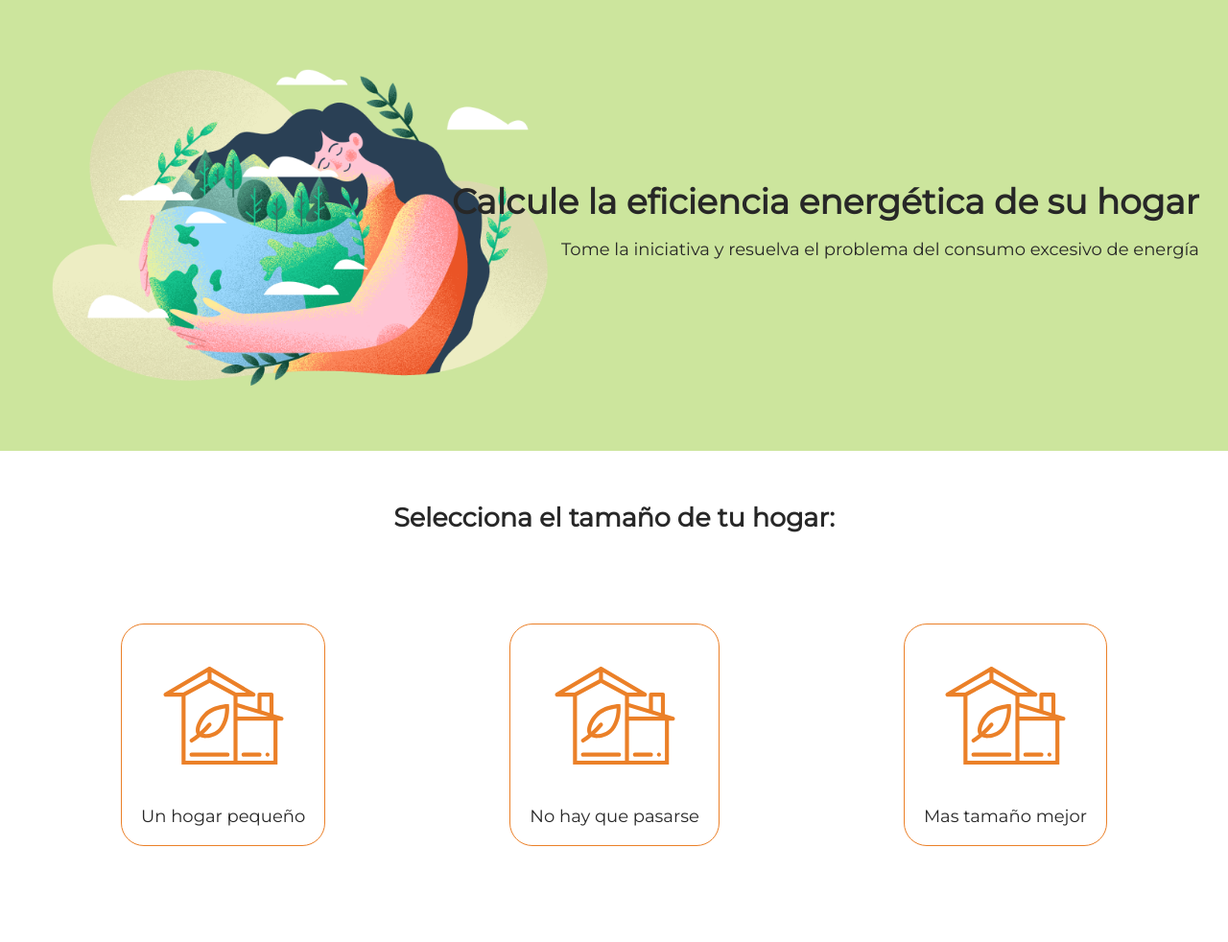
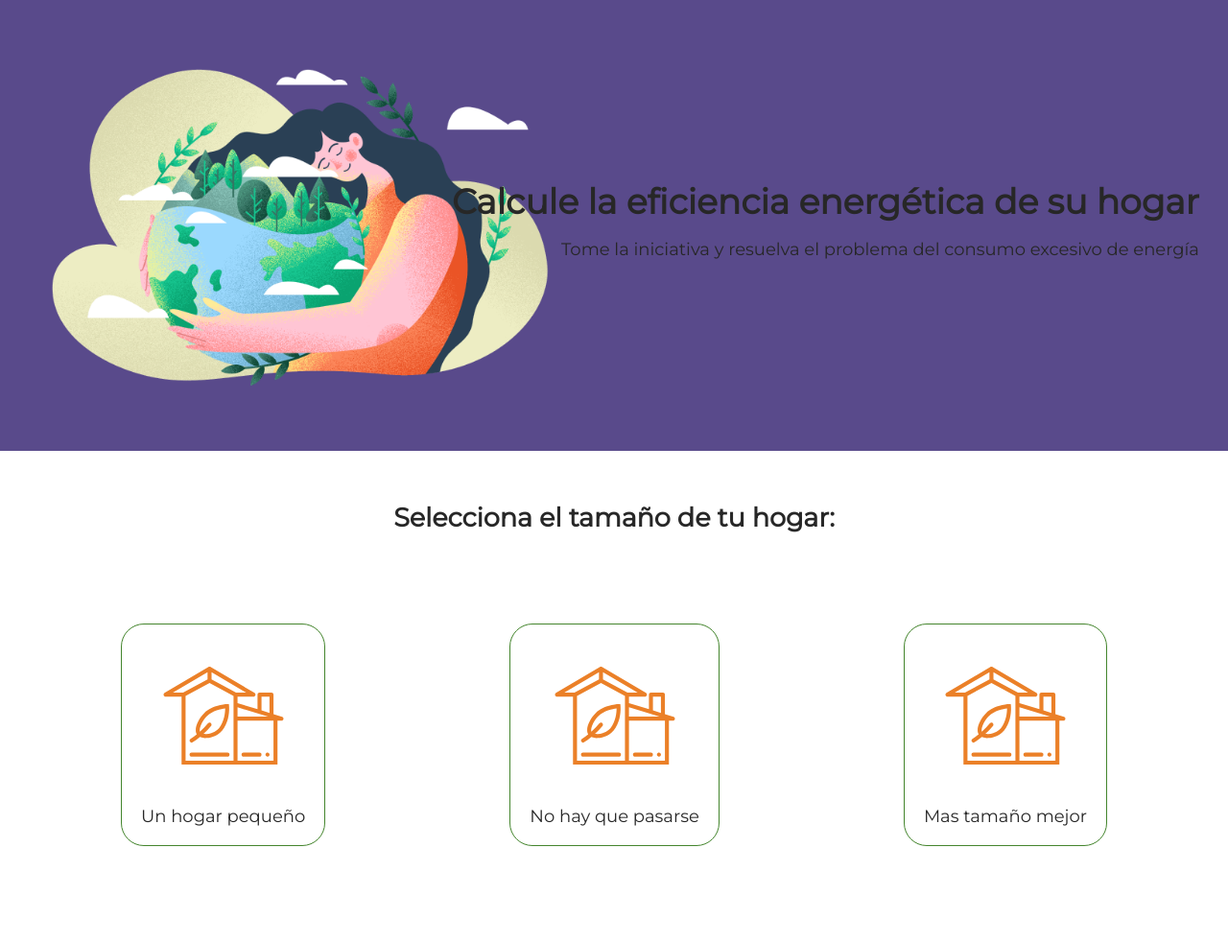
Before and after one commit to CarlosGamer795/M3L2new, a Flask app: page / in a window 1280 px wide. Shown: the whole page at 96% size. Run offline with Flask 3, Linux system fonts and the light colour scheme.

Commit message:
Update style.css

```diff
--- a/static/css/style.css
+++ b/static/css/style.css
@@ -25,7 +25,7 @@ ul {
     background-size: contain;
     background-repeat: no-repeat;
     background-position: left;
-    background-color: #CCE59D;
+    background-color: #594a8b;
     padding: 25vh 30px;
     margin-bottom: 60px;
     display: flex;
@@ -64,7 +64,7 @@ main {
     gap: 20px;
     padding: 20px;
     border-radius: 24px;
-    border: 1px solid #EB8028;
+    border: 1px solid #44852d;
     transition: 0.2s;
 }
 .item__img {
```
